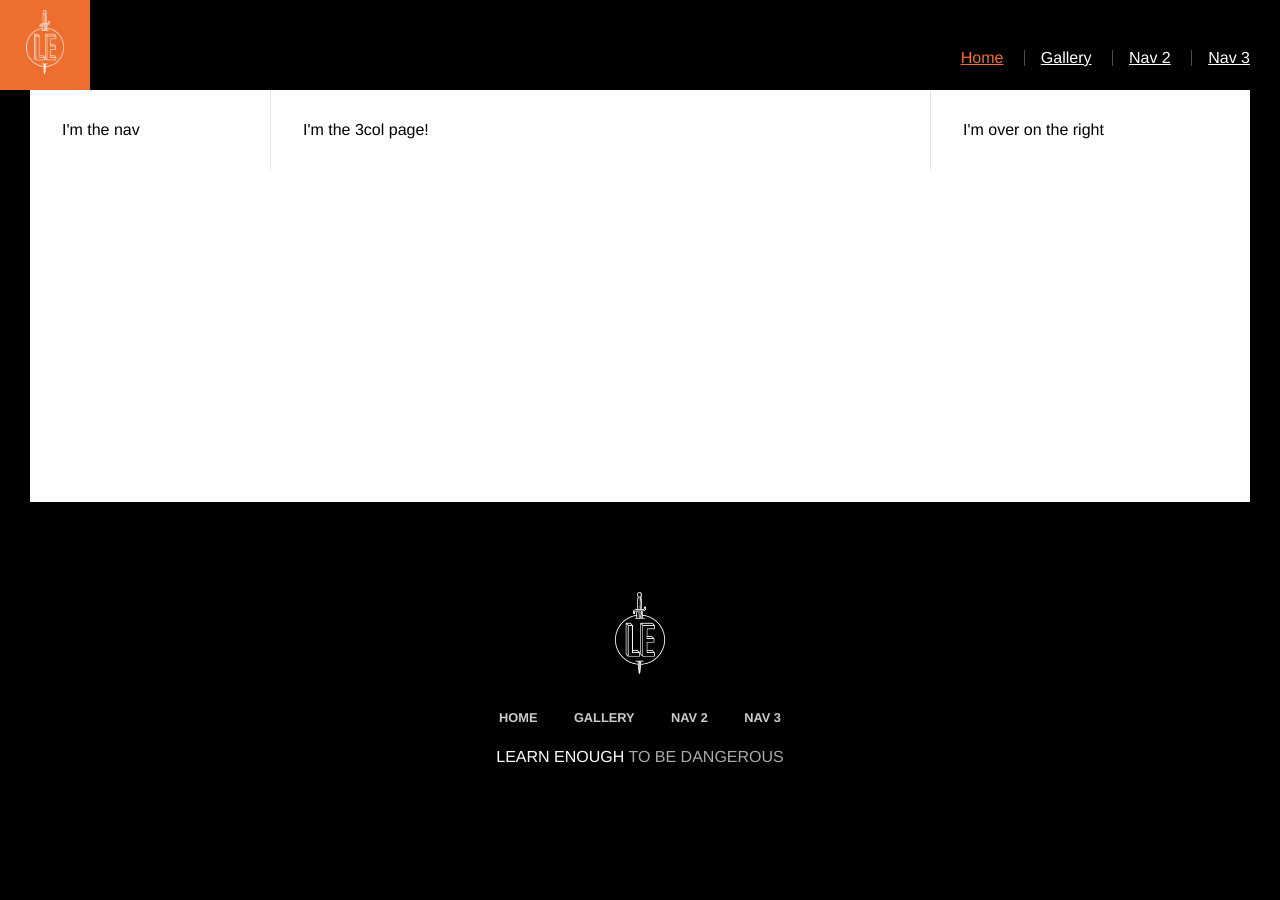
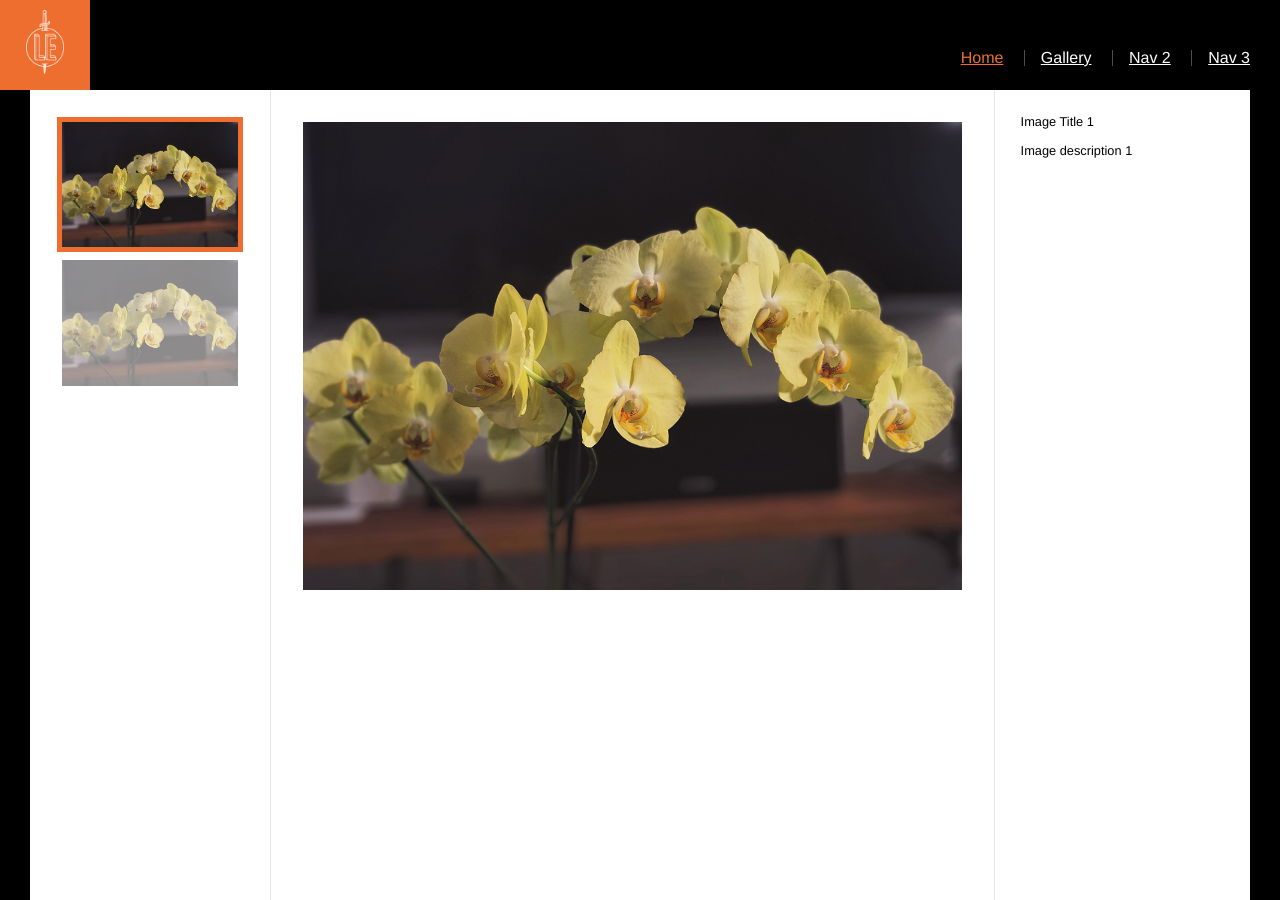
Before and after one commit to IkeCairns/Jekyll4, a Jekyll site: the page built from gallery/index.html, in a window 1280 px wide and 900 px high. Built offline with Jekyll 4.4.1, drawn with Linux system fonts in a browser that asks for light colours.

Commit message:
Complete Flexbox

```diff
--- a/css/main.css
+++ b/css/main.css
@@ -10,6 +10,7 @@ body {
   min-height: 100vh;
 }
 .content-container {
+  display: flex;
   flex: 1 1 auto;
   padding-top: 10vh;
   width: 100%;
@@ -122,6 +123,7 @@ h2 ~ p {
 /* COLUMN STYLES */
 .col-three {
   display: flex;
+  flex: 1;
 }
 .col {
   box-sizing: border-box;
@@ -278,3 +280,40 @@ h2 ~ p {
 .bio-copy a {
   color: green;
 }
+
+/* GALLERY STYLES */
+.gallery-thumbs {
+  height: 90vh;
+  overflow: scroll;
+}
+.gallery-thumbs > div {
+  cursor: pointer;
+}
+.gallery-thumbs img {
+  box-sizing: border-box;
+  box-shadow: 0 0 0 5px transparent;
+  display: inline-block;
+  margin: 0 0 10px;
+  opacity: 0.5;
+  transition: all 0.5s ease-in-out;
+  width: 100%;
+}
+.gallery-thumbs img:hover {
+  opacity: 1;
+}
+.gallery-thumbs .current img {
+  box-shadow: 0 0 0 5px #ed6e2f;
+  opacity: 1;
+}
+.gallery-photo {
+  position: relative;
+}
+.gallery-photo img {
+  width: 100%;
+}
+.gallery-info {
+  font-size: 0.8rem;
+}
+.gallery-info h3 {
+  margin-bottom: 1em;
+}
--- a/gallery/index.html
+++ b/gallery/index.html
@@ -3,13 +3,21 @@ layout: default
 ---
 
 <div class="gallery col-three">
-  <div class="col col-nav">
-    I'm the nav
+  <div class="col col-nav gallery-thumbs" id="gallery-thumbs">
+    <div class="current">
+      <img src="../images/small/slide1.jpg" alt="image title 1">
+    </div>
+    <div>
+      <img src="../images/small/slide1.jpg" alt="image title 2">
+    </div>
   </div>
   <div class="col col-content">
-    I'm the 3col page!
+    <div class="gallery-photo" id="gallery-photo">
+      <img src="../images/large/slide1.jpg" alt="image title 1">
+    </div>
   </div>
-  <div class="col col-aside">
-    I'm over on the right
+  <div class="col col-aside gallery-info" id="gallery-info">
+    <h3>Image Title 1</h3>
+    <p>Image description 1</p>
   </div>
 </div>
--- a/index.html
+++ b/index.html
@@ -2,6 +2,7 @@
 layout: default
 # see https://jekyllrb.com/docs/themes/#overriding-theme-defaults
 ---
+<div class="home">
   <div class="full-hero hero-home">
     <div class="hero-content">
       <h1>CODE DANGEROUSLY</h1>
@@ -75,3 +76,4 @@ layout: default
       </div>
     </div>
   </div>
+</div>
```
Also changed, not shown: images/large/slide1.jpg (added), images/small/slide1.jpg (added). Lines whose indentation alone changed are shown as unchanged.
